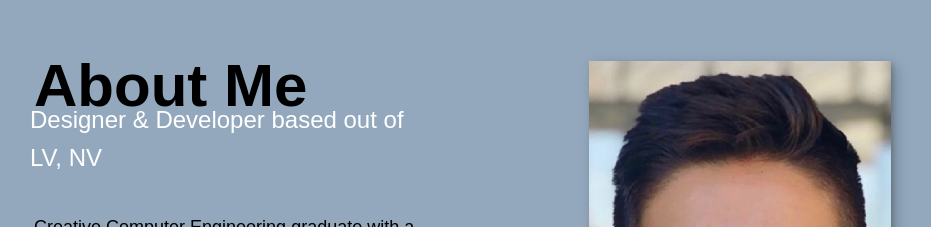
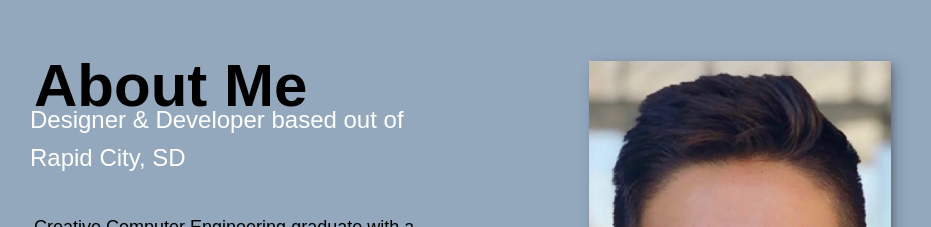
Before and after one commit to TreyNguyen/treynguyen.git.io, a plain HTML site: page index.html in a window 1280 px wide. Shown: the part 2587-2814 px from the top of the page, without its empty margins (202-1133 px from the left). Drawn offline with Linux system fonts and the light colour scheme.

Commit message:
Update index.html

```diff
--- a/index.html
+++ b/index.html
@@ -164,7 +164,7 @@
     <section class="about-me" id="about">
         <img src="img/headshot.JPG" alt="Trey Nguyen" class="about-me-img">
         <h2 class="section-title section-title-about">About Me</h2>
-        <p class="section-subtitle section-subtitle-about">Designer & Developer based out of LV, NV</p>
+        <p class="section-subtitle section-subtitle-about">Designer & Developer based out of Rapid City, SD</p>
         <p class="about-me-body">
             Creative Computer Engineering graduate with a passion for web development and a keen eye for UX/UI design.
             Currently seeking an opportunity to gain more skills as a developer while making connections in the
```
